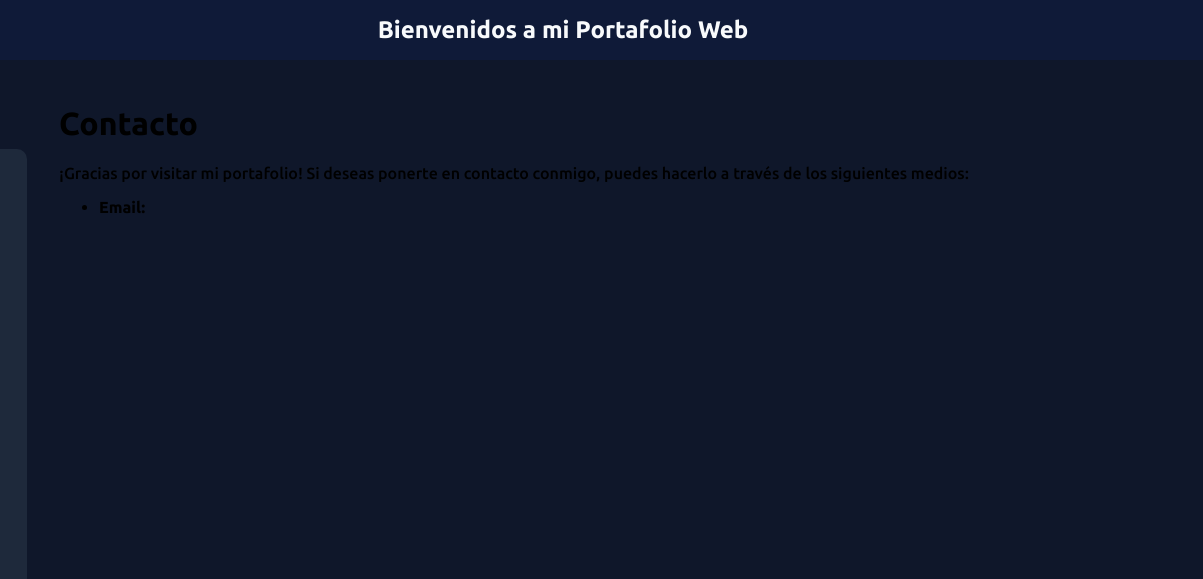
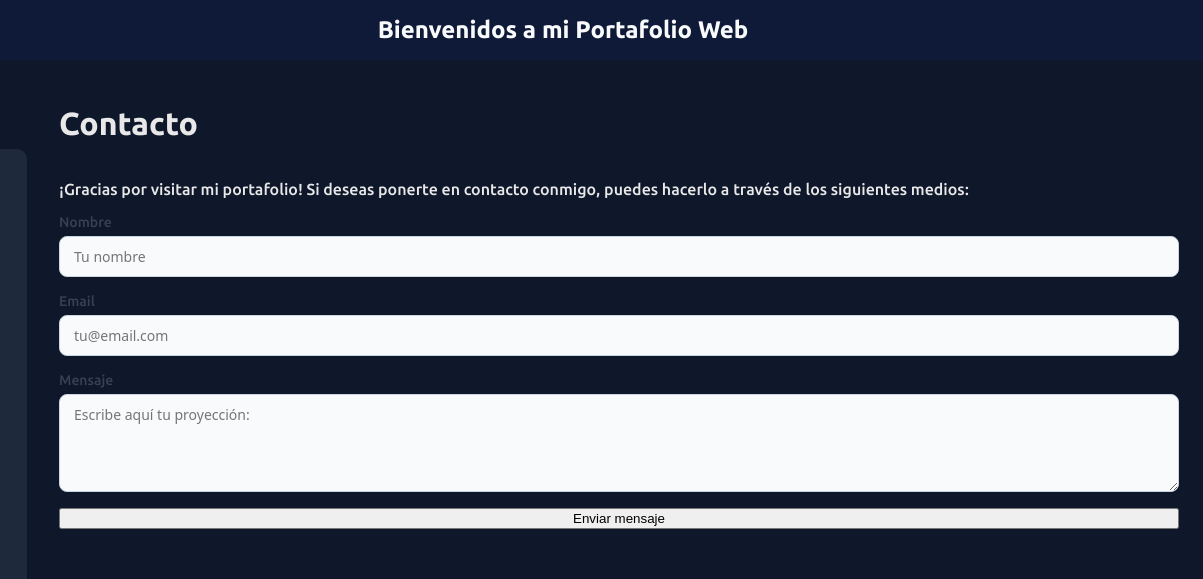
Before and after one commit to Xarmiel/PortWeb, a plain HTML site: page View/Contact.html in a window 1280 px wide. Shown: the top 579 px of the page, 77-1280 px from the left. Drawn offline with Linux system fonts and the light colour scheme.

Commit message:
Correciones 17.05

```diff
--- a/CSS/Style-Contact.css
+++ b/CSS/Style-Contact.css
@@ -0,0 +1,77 @@
+/* --- 4. CONTENIDO --- */
+.content {
+    flex: 1; /* Permite que el elemento crezca para ocupar todo el espacio restante */
+    display: flex;
+    flex-direction: column;
+    color: #E8E8E8;
+    transition: all 0.4s ease;
+    min-width: 0; /* Asegura que el contenedor pueda encogerse correctamente en contextos flex */
+}
+
+.contacto_contenido {
+  display: grid;
+  grid-template-columns: 1fr 1.5fr;
+  gap: 40px;
+  align-items: start;
+}
+
+.contacto_info p {
+  color: #475569;
+  margin-bottom: 22px;
+}
+
+.contacto_lista {
+  list-style: none;
+  display: flex;
+  flex-direction: column;
+  gap: 12px;
+  color: #475569;
+}
+
+.contacto_lista a {
+  color: #3b82f6;
+  text-decoration: none;
+}
+
+
+/* Formulario */
+.contacto_form {
+  display: flex;
+  flex-direction: column;
+  gap: 16px;
+}
+
+.form_grupo {
+  display: flex;
+  flex-direction: column;
+  gap: 6px;
+}
+
+.form_grupo label {
+  font-size: 14px;
+  font-weight: 500;
+  color: #374151;
+}
+
+.form_grupo input,
+.form_grupo textarea {
+  padding: 10px 14px;
+  border: 1px solid #cbd5e1;
+  border-radius: 8px;
+  font-size: 14px;
+  font-family: system-ui, Arial, sans-serif;
+  color: #1e293b;
+  background-color: #f8fafc;
+  outline: none;
+}
+
+.form_grupo input:focus,
+.form_grupo textarea:focus {
+  border-color: #3b82f6;
+  background-color: #fff;
+  box-shadow: 0 0 0 3px rgba(59, 130, 246, 0.15);
+}
+
+.form_grupo textarea {
+  resize: vertical;
+}
--- a/CSS/Style-Index.css
+++ b/CSS/Style-Index.css
@@ -52,6 +52,9 @@ html {
     display: block; /* Elimina el espacio extra debajo de las imágenes (comportamiento de bloque) */
 }
 
+
+
+
 .card_content {
     width: 100%;
     padding: 20px;
--- a/View/Contact.html
+++ b/View/Contact.html
@@ -101,10 +101,24 @@
         </aside>
 
         <main class="content">
-                <h1>Contacto</h1>
-                <p>¡Gracias por visitar mi portafolio! Si deseas ponerte en contacto conmigo, puedes hacerlo a través de los siguientes medios:</p>
-                <ul>
-                    <li><strong>Email:</strong>
+            <h1>Contacto</h1>
+            <p>¡Gracias por visitar mi portafolio! Si deseas ponerte en contacto conmigo, puedes hacerlo a través de los
+                siguientes medios:</p>
+            <form class="contacto_form">
+                <div class="form_grupo">
+                    <label for="nombre">Nombre</label>
+                    <input type="text" id="nombre" name="nombre" placeholder="Tu nombre" />
+                </div>
+                <div class="form_grupo">
+                    <label for="email">Email</label>
+                    <input type="email" id="email" name="email" placeholder="tu@email.com" />
+                </div>
+                <div class="form_grupo">
+                    <label for="mensaje">Mensaje</label>
+                    <textarea id="mensaje" name="mensaje" rows="4" placeholder="Escribe aquí tu proyección: "></textarea>
+                </div>
+                <button type="submit" class="btn btn-primario">Enviar mensaje</button>
+            </form>
         </main>
     </div>
 </body>
```
Also changed, not shown: CSS/Style-AboutMe.css (+68 -22 lines), View/AboutMe.html (line endings or trailing spaces).
